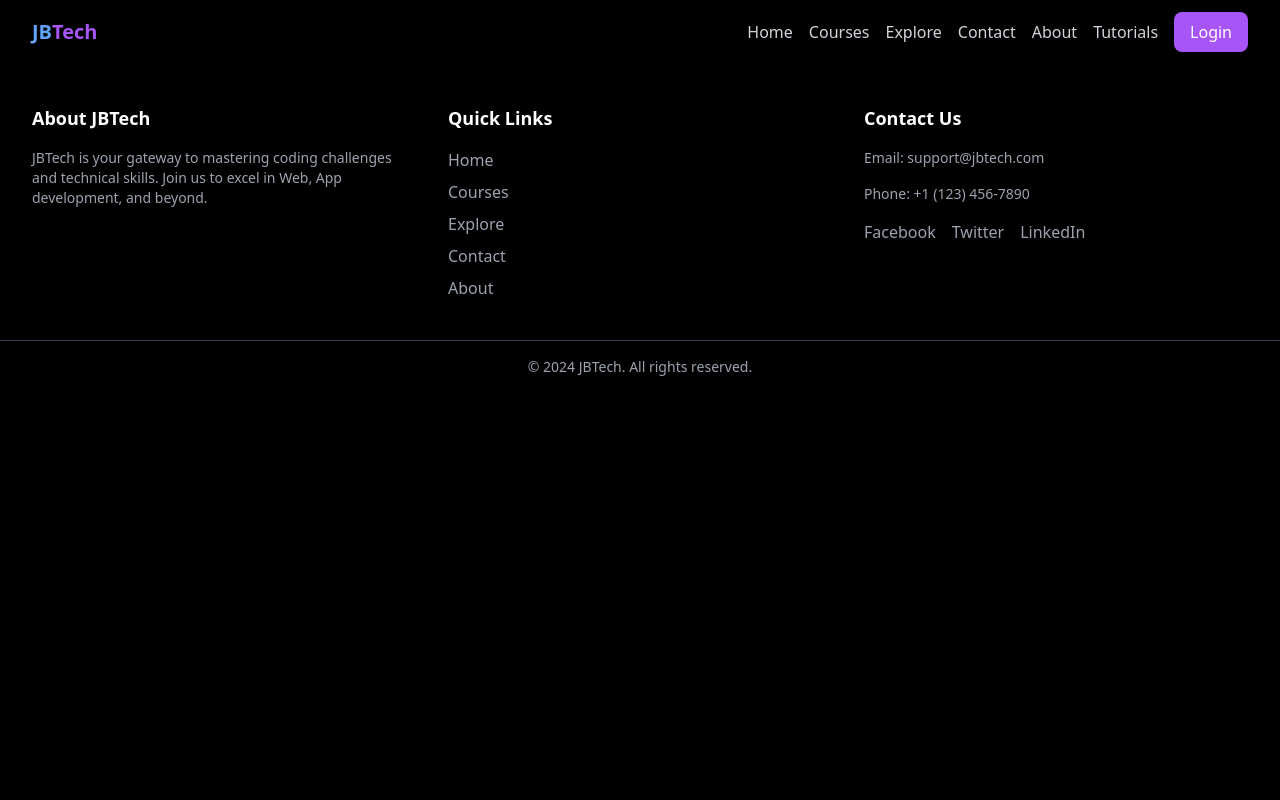
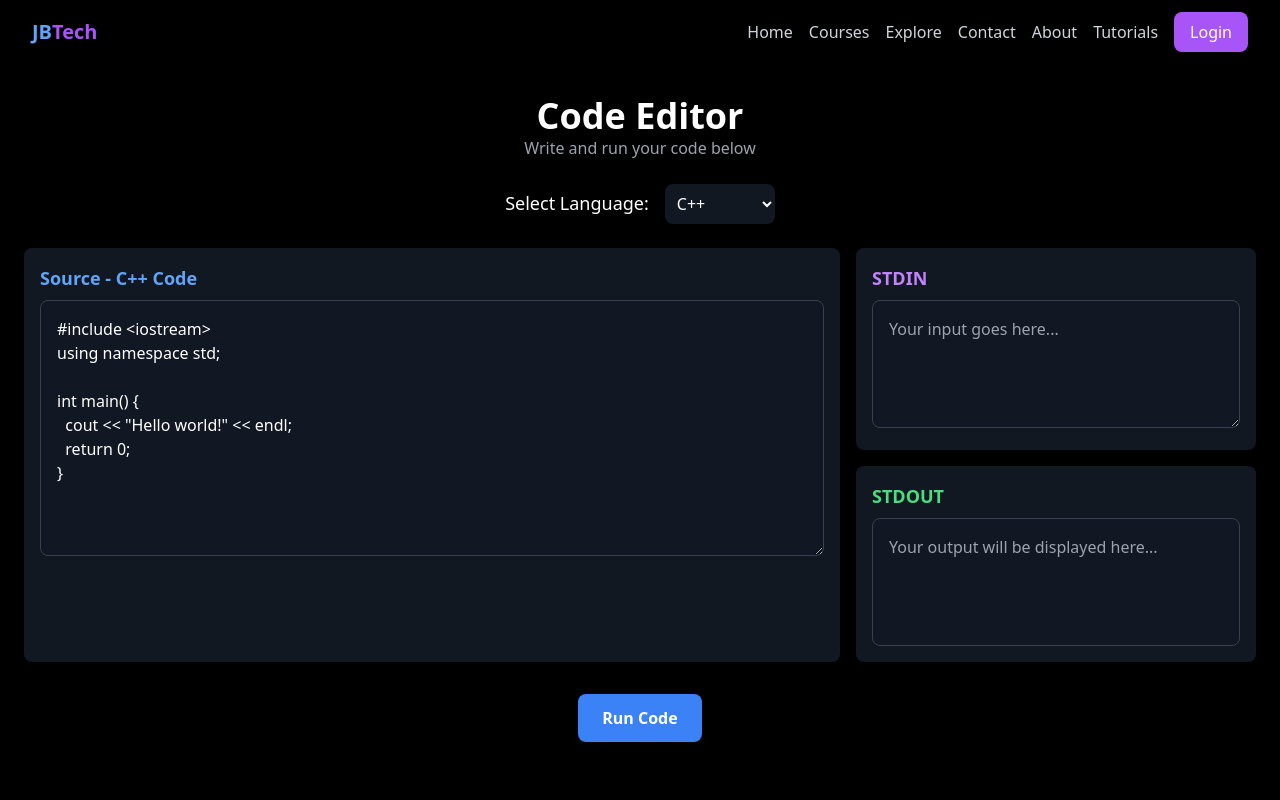
Before and after one commit to vikramdev772/JBTech, a React (Vite) app: page /explore in a window 1280 px wide. Shown: the top 800 px of the page. Built offline with nearby package versions, Linux system fonts and the light colour scheme.

Commit message:
Explore page added

```diff
--- a/src/routes/Router.jsx
+++ b/src/routes/Router.jsx
@@ -7,6 +7,7 @@ import Footer from '../utils/Footer'
 import Signup from '../auth/Signup'
 import Login from '../auth/Login'
 import Courses from '../pages/Courses'
+import Explore from '../screens/Explore'
 
 const router = () => {
   return (
@@ -18,6 +19,7 @@ const router = () => {
     <Route path='/signup' element={<Signup/>}/>
     <Route path='/login' element={<Login/>}/>
     <Route path='/courses' element={<Courses/>}/>
+    <Route path='/explore' element={<Explore/>}/>
 
     </Routes>
     <Footer/>
--- /dev/null
+++ b/src/screens/Explore.jsx
@@ -0,0 +1,118 @@
+import React, { useState } from 'react';
+import { motion } from 'framer-motion';
+
+const Explore = () => {
+  // State to handle language selection
+  const [selectedLanguage, setSelectedLanguage] = useState('C++');
+  const [codeSnippet, setCodeSnippet] = useState(`#include <iostream>\nusing namespace std;\n\nint main() {\n  cout << "Hello world!" << endl;\n  return 0;\n}`);
+
+  // Language options with default code snippets
+  const languageOptions = {
+    'C++': `#include <iostream>\nusing namespace std;\n\nint main() {\n  cout << "Hello world!" << endl;\n  return 0;\n}`,
+    'Python': `print("Hello world!")`,
+    'JavaScript': `console.log("Hello world!");`,
+    'Java': `public class Main {\n  public static void main(String[] args) {\n    System.out.println("Hello world!");\n  }\n}`,
+  };
+
+  // Handle language change
+  const handleLanguageChange = (e) => {
+    const lang = e.target.value;
+    setSelectedLanguage(lang);
+    setCodeSnippet(languageOptions[lang]);
+  };
+
+  return (
+    <div className="min-h-screen bg-black text-white flex flex-col items-center py-8">
+      {/* Header Section */}
+      <motion.div
+        initial={{ opacity: 0, y: -50 }}
+        animate={{ opacity: 1, y: 0 }}
+        transition={{ duration: 0.6 }}
+        className="mb-6 text-center"
+      >
+        <h1 className="text-4xl font-bold">Code Editor</h1>
+        <p className="text-gray-400">Write and run your code below</p>
+      </motion.div>
+
+      {/* Language Dropdown */}
+      <motion.div
+        initial={{ opacity: 0, y: -50 }}
+        animate={{ opacity: 1, y: 0 }}
+        transition={{ duration: 0.6 }}
+        className="mb-6"
+      >
+        <label htmlFor="language" className="mr-4 text-lg">Select Language:</label>
+        <select
+          id="language"
+          value={selectedLanguage}
+          onChange={handleLanguageChange}
+          className="bg-gray-800/60 text-white p-2 rounded-lg focus:outline-none focus:ring-2 focus:ring-blue-500"
+        >
+          {Object.keys(languageOptions).map((lang) => (
+            <option key={lang} value={lang}>{lang}</option>
+          ))}
+        </select>
+      </motion.div>
+
+      {/* Code Editor Section */}
+      <div className="max-w-7xl w-full grid grid-cols-1 md:grid-cols-3 gap-4 px-6">
+        {/* Code Input Section */}
+        <motion.div
+          initial={{ opacity: 0, y: 50 }}
+          animate={{ opacity: 1, y: 0 }}
+          transition={{ duration: 0.6, delay: 0.2 }}
+          className="bg-gray-800/60 p-4 rounded-lg shadow-lg col-span-2"
+        >
+          <h2 className="text-lg font-semibold mb-2 text-blue-400">Source - {selectedLanguage} Code</h2>
+          <textarea
+            className="w-full h-64 bg-gray-900/50 text-white p-4 rounded-lg border border-gray-700 focus:outline-none focus:ring-2 focus:ring-blue-500"
+            placeholder="Write your code here..."
+            value={codeSnippet}
+            onChange={(e) => setCodeSnippet(e.target.value)}
+          />
+        </motion.div>
+
+        {/* Input and Output Section */}
+        <div className="flex flex-col space-y-4">
+          {/* Input Section (STDIN) */}
+          <motion.div
+            initial={{ opacity: 0, y: 50 }}
+            animate={{ opacity: 1, y: 0 }}
+            transition={{ duration: 0.6, delay: 0.3 }}
+            className="bg-gray-800/60 p-4 rounded-lg shadow-lg"
+          >
+            <h2 className="text-lg font-semibold mb-2 text-purple-400">STDIN</h2>
+            <textarea
+              className="w-full h-32 bg-gray-900/50 text-white p-4 rounded-lg border border-gray-700 focus:outline-none focus:ring-2 focus:ring-purple-500"
+              placeholder="Your input goes here..."
+            />
+          </motion.div>
+
+          {/* Output Section (STDOUT) */}
+          <motion.div
+            initial={{ opacity: 0, y: 50 }}
+            animate={{ opacity: 1, y: 0 }}
+            transition={{ duration: 0.6, delay: 0.4 }}
+            className="bg-gray-800/60 p-4 rounded-lg shadow-lg"
+          >
+            <h2 className="text-lg font-semibold mb-2 text-green-400">STDOUT</h2>
+            <div className="w-full h-32 bg-gray-900/50 text-gray-400 p-4 rounded-lg border border-gray-700">
+              Your output will be displayed here...
+            </div>
+          </motion.div>
+        </div>
+      </div>
+
+      {/* Run Button */}
+      <motion.button
+        whileHover={{ scale: 1.05 }}
+        whileTap={{ scale: 0.95 }}
+        className="mt-8 bg-blue-500 px-6 py-3 rounded-lg text-white font-semibold shadow-lg"
+      >
+        Run Code
+      </motion.button>
+    </div>
+  );
+};
+
+export default Explore;
```
